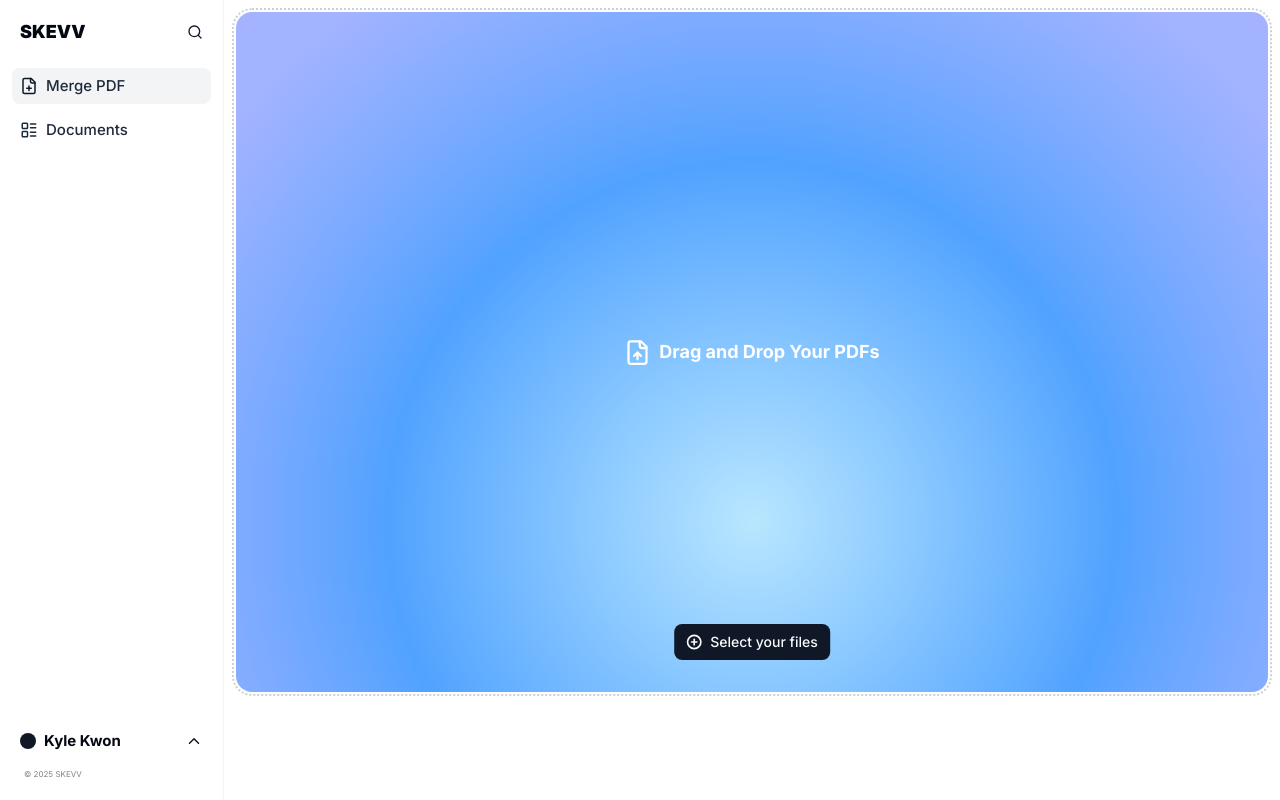
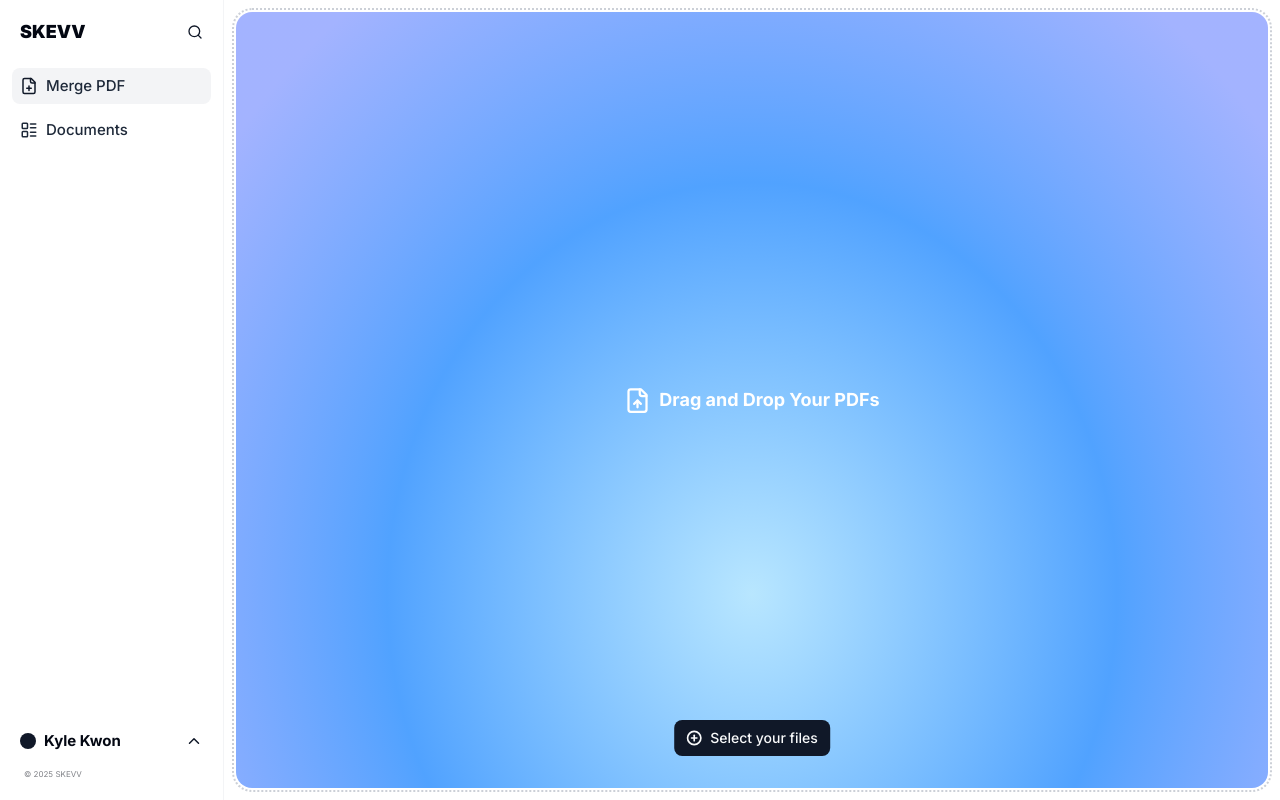
Before and after one commit to olhkyle/skevv, a Next.js app: page /new in a window 1280 px wide. Built offline with nearby package versions, Linux system fonts and the light colour scheme.

Commit message:
ui : get full height of container on `FileDropZone`

```diff
--- a/src/components/(service)/new/FileDropZone.tsx
+++ b/src/components/(service)/new/FileDropZone.tsx
@@ -10,16 +10,18 @@ interface FileDropZoneProps {
 
 export default function FileDropZone({ dropzone: { getRootProps, getInputProps, isDragActive, open } }: FileDropZoneProps) {
 	return (
-		<div className="relative">
+		<div className="relative w-full h-full">
 			<MotionBlock
 				{...getRootProps()}
-				className="bg-radial-[at_50%_75%] from-sky-200 via-blue-400 to-indigo-300 to-90% rounded-2xl outline-2 outline-dotted outline-offset-2 focus-visible:rounded-2xl focus-visible:outline focus-visible:outline-offset-4">
+				className={`h-full bg-radial-[at_50%_75%] ${
+					isDragActive ? 'from-sky-300 via-blue-500 to-indigo-400' : 'from-sky-200 via-blue-400 to-indigo-300'
+				} to-90% rounded-2xl outline-2 outline-dotted outline-offset-2 focus-visible:rounded-2xl focus-visible:outline focus-visible:outline-offset-4`}>
 				<Input type="file" id="file-dropzone" className="hidden" {...getInputProps()} />
 				<label
 					htmlFor="file-dropzone"
-					className="flex justify-center items-center gap-2 p-4 min-h-[85dvh] w-full text-base text-white font-bold cursor-pointer lg:p-36 lg:text-lg ">
+					className="flex justify-center items-center gap-2 p-4 w-full h-full text-base text-white font-bold cursor-pointer lg:p-36 lg:text-lg ">
 					<FileUp size={27} />
-					<span>{isDragActive ? 'Put your files, here😊' : 'Drag and Drop Your PDFs'} </span>
+					<span>{isDragActive ? 'Put your files, here 😊' : 'Drag and Drop Your PDFs'} </span>
 				</label>
 			</MotionBlock>
 			<Button type="button" onClick={open} className="absolute bottom-8 left-[50%] -translate-x-[50%] z-10">
--- a/src/components/(service)/new/FileEditList.tsx
+++ b/src/components/(service)/new/FileEditList.tsx
@@ -25,6 +25,9 @@ export default function FileEditList({ files, setFiles }: FileEditListProps) {
 		effectTriggers: [isMobile, notMobile],
 	});
 
+	const FIXED_HEIGHT_ON_MIN_MD =
+		'md:h-[calc(100dvh-2*var(--global-layout-padding)-var(--service-nav-height)-var(--global-layout-padding))]';
+
 	const handleReset = () => setFiles([]);
 
 	const handleMergeFiles = async () => {
@@ -46,7 +49,7 @@ export default function FileEditList({ files, setFiles }: FileEditListProps) {
 	return (
 		<div className="flex flex-col gap-3 w-full">
 			<ServiceNav />
-			<div className="grid grid-rows-1 gap-3 md:grid-cols-6 md:max-w-full md:h-[calc(100dvh-2*var(--global-layout-padding)-var(--service-nav-height)-var(--global-layout-padding))]">
+			<div className={`grid grid-rows-1 gap-3 md:grid-cols-6 md:max-w-full ${FIXED_HEIGHT_ON_MIN_MD}`}>
 				<div className="relative col-span-full p-3 border-[1px] border-muted rounded-2xl md:col-span-2">
 					<div className="flex flex-col gap-2 h-full">
 						<div className="flex justify-between items-center">
```
